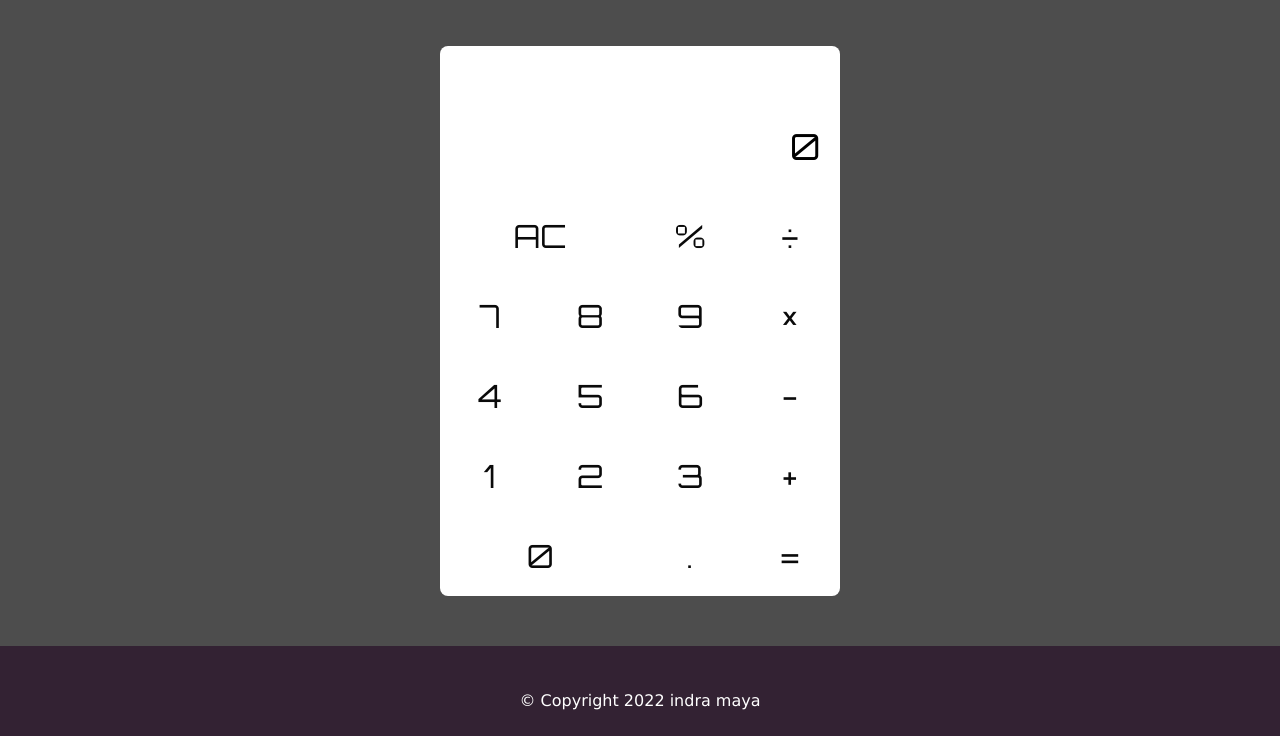
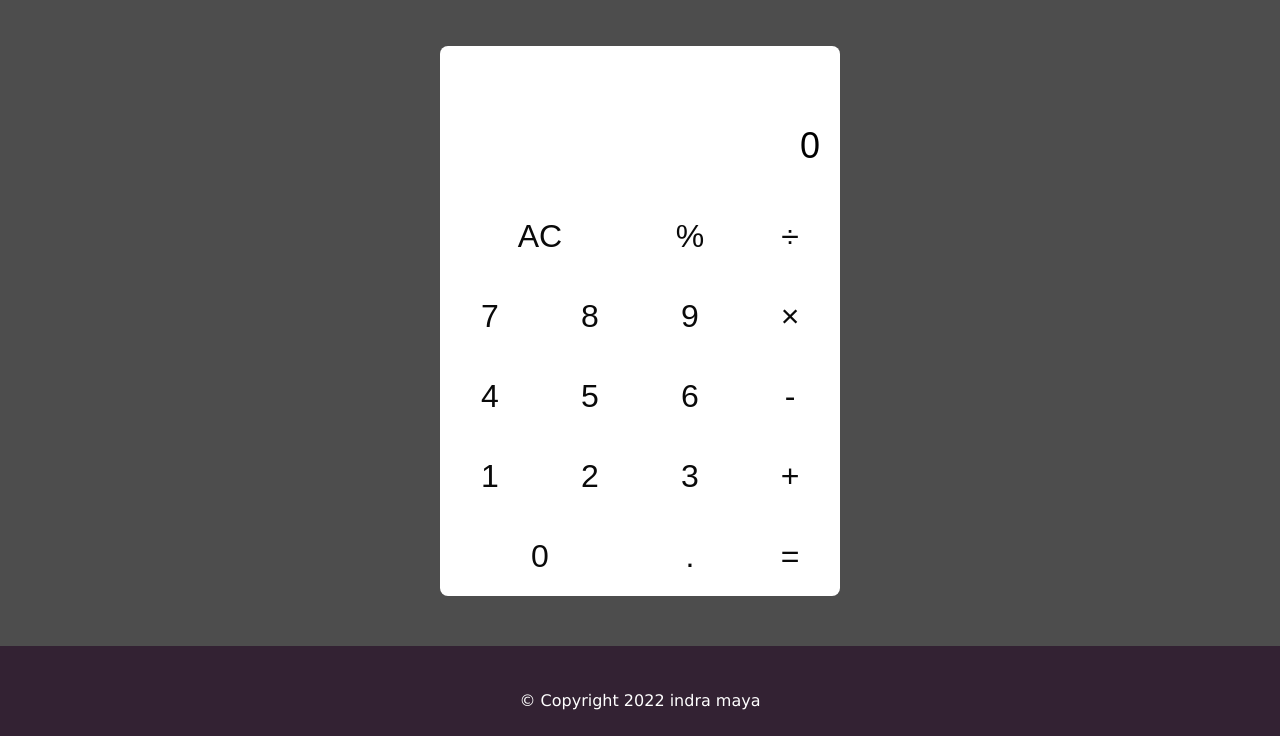
Before and after one commit to indramaya/smart-calculator, a plain HTML site: page index.html in a window 1280 px wide. Shown: the part 84-820 px from the top of the page. Drawn offline with Linux system fonts and the light colour scheme.

Commit message:
menghapus font-family orbiton

```diff
--- a/index.html
+++ b/index.html
@@ -12,9 +12,6 @@
 
         <div class="calculator">
 
-            <link rel="preconnect" href="https://fonts.googleapis.com">
-            <link rel="preconnect" href="https://fonts.gstatic.com" crossorigin>
-            <link href="https://fonts.googleapis.com/css2?family=Orbitron&display=swap" rel="stylesheet">
 
             <input type="text" class="calculator-screen" value = "0" disabled/>
             <div class="calculator-keys">
--- a/stylesheet.css
+++ b/stylesheet.css
@@ -8,7 +8,6 @@ body {
     margin: 0 auto;
     padding-top: 50px;
     width: 400px;
-    font-family: 'Orbitron', sans-serif;
     background-color: #fff;
     border-radius: 8px;
 }
```
Lines whose indentation alone changed are shown as unchanged.
